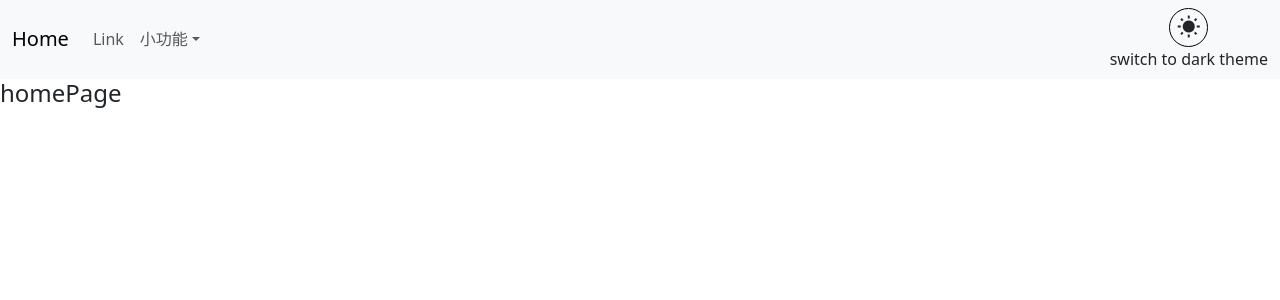
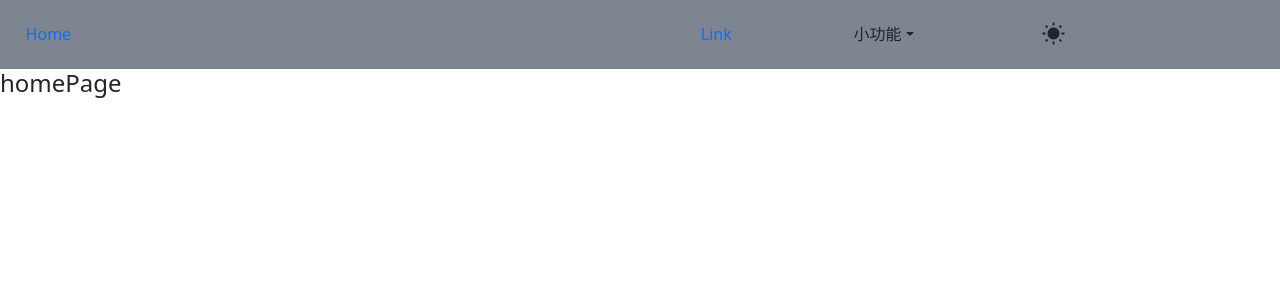
Before and after one commit to heyyoUna/Portfolio_frontEnd, a React (Create React App) app: page / in a window 1280 px wide. Shown: the top 300 px of the page. Built offline with nearby package versions, Linux system fonts and the light colour scheme.

Commit message:
navbar 進度

```diff
--- a/src/components/Navbar.tsx
+++ b/src/components/Navbar.tsx
@@ -10,28 +10,18 @@ export default function Navbar() {
 
     return (
         <>
-            <nav className="navbar navbar-expand-lg bg-body-tertiary">
-                <div className="container-fluid">
-                    <Link className="navbar-brand" to={{ pathname: "/" }}>
-                        Home
-                    </Link>
+            <nav>
+                <div className="d-flex justify-content-between align-items-center">
+                    <div className="w-50 ">
+                        <Link to={{ pathname: "/" }}>Home</Link>
+                    </div>
 
+                    <div className="d-flex  flex-grow-1 justify-content-around align-items-center  ">
+                        <Link to={{ pathname: "/" }}>Link</Link>
+
+                        <div className="dropdown">
                             <div
-                        className="collapse navbar-collapse"
-                        id="navbarSupportedContent"
-                    >
-                        <ul className="navbar-nav me-auto mb-2 mb-lg-0">
-                            <li className="nav-item">
-                                <Link
-                                    className="nav-link"
-                                    to={{ pathname: "/" }}
-                                >
-                                    Link
-                                </Link>
-                            </li>
-                            <li className="nav-item dropdown">
-                                <div
-                                    className="nav-link dropdown-toggle"
+                                className="dropdown-toggle"
                                 role="button"
                                 data-bs-toggle="dropdown"
                                 aria-expanded="false"
@@ -53,17 +43,14 @@ export default function Navbar() {
                                     <Link
                                         className="dropdown-item"
                                         to={{
-                                                pathname:
-                                                    "/smallFx/SlotMachine",
+                                            pathname: "/smallFx/SlotMachine",
                                         }}
                                     >
                                         SlotMachine
                                     </Link>
                                 </li>
+                                <hr />
 
-                                    <li>
-                                        <hr className="dropdown-divider" />
-                                    </li>
                                 <li>
                                     <Link
                                         className="dropdown-item"
@@ -73,39 +60,44 @@ export default function Navbar() {
                                     </Link>
                                 </li>
                             </ul>
-                            </li>
-                        </ul>
+                        </div>
+
                         <div className="d-flex flex-column align-items-center">
-                            <div>
+                            <div id="themeController">
                                 <span
-                                    id="themeController"
+                                    id={IsLightMode ? "sun" : "moon"}
                                     className="material-icons"
                                     onClick={(e) => {
-                                        store.dispatch(setColor(!IsLightMode));
-                                    }}
-                                    onMouseEnter={(e) => {
                                         const target =
                                             e.target as HTMLSpanElement;
-                                        target.classList.add("rotate");
-                                    }}
-                                    onMouseLeave={(e) => {
-                                        const target =
-                                            e.target as HTMLSpanElement;
-                                        target.classList.remove("rotate");
+                                        target.classList.add(
+                                            IsLightMode
+                                                ? "rotateSun"
+                                                : "rotateMoon"
+                                        );
+
+                                        setTimeout(() => {
+                                            store.dispatch(
+                                                setColor(!IsLightMode)
+                                            );
+                                        }, 500);
+
+                                        setTimeout(() => {
+                                            target.classList.remove(
+                                                "rotateSun",
+                                                "rotateMoon"
+                                            );
+                                        }, 1000);
                                     }}
                                 >
                                     {IsLightMode ? "wb_sunny" : "dark_mode"}
                                 </span>
                             </div>
-                            <div>
-                                switch to {IsLightMode ? "dark" : "light"} theme
-                            </div>
                         </div>
 
-                        {/*<form className="d-flex" role="search">*/}
-                        {/*    <input className="form-control me-2" type="search" placeholder="Search" aria-label="Search"/>*/}
-                        {/*        <button className="btn btn-outline-success" type="submit">Search</button>*/}
-                        {/*</form>*/}
+                        <div>
+                            <span></span>
+                        </div>
                     </div>
                 </div>
             </nav>
--- a/src/style/main.scss
+++ b/src/style/main.scss
@@ -5,6 +5,11 @@ html #darkMode {
     background: $darkMd-bg-color;
 }
 
+a {
+    text-decoration: none;
+}
+
+//深色模式 文字顏色
 #darkMode {
     h1,
     h2,
@@ -13,7 +18,10 @@ html #darkMode {
     h5,
     h6,
     p,
-    label {
+    label,
+    a,
+    span,
+    .dropdown-toggle {
         color: $darkMd-white;
     }
     .content {
@@ -21,14 +29,65 @@ html #darkMode {
     }
 }
 
+//icon基本設定
 .material-icons {
-    border: 1px black solid;
     border-radius: 50%;
     padding: 0.5vw;
+
     &:hover {
         cursor: pointer;
     }
 }
 
-#themeController {
+//#region 深淺色模式 轉換按鈕
+@keyframes rotateSun {
+    0% {
+        transform: rotate(90deg);
+    }
+    100% {
+        transform: rotate(0deg);
+    }
 }
+@keyframes rotateMoon {
+    0% {
+        transform: rotate(0deg);
+    }
+    100% {
+        transform: rotate(90deg);
+    }
+}
+
+#themeController .rotateSun {
+    animation: rotateSun 1s linear;
+}
+
+#themeController .rotateMoon {
+    animation: rotateMoon 1s linear;
+}
+
+//#endregion 深淺色模式 轉換按鈕
+
+//#region Navbar
+nav {
+    padding: 2vh 2vw;
+    background-color: $darkMd-darkGray;
+}
+
+#darkMode nav hr {
+    color: $darkMd-white;
+    margin: 0.5vh 0;
+}
+
+#darkMode nav {
+    background: $darkMd-nav-bg;
+}
+#darkMode nav .dropdown-menu {
+    background: $darkMd-nav-bg;
+    border: 1px solid $darkMd-darkGray;
+    .dropdown-item {
+        &:hover {
+            background: $blue;
+        }
+    }
+}
+//#endregion Navbar
--- a/src/style/var.scss
+++ b/src/style/var.scss
@@ -1,6 +1,9 @@
+$blue: #1f6feb;
+
 //深色模式
 $darkMd-bg-color: #0d1117;
 $darkMd-darkGray: #7d8590;
 $darkMd-white: #fff;
+$darkMd-nav-bg: #161b22;
 
 //淺色模式
```
Lines whose indentation alone changed are shown as unchanged.
